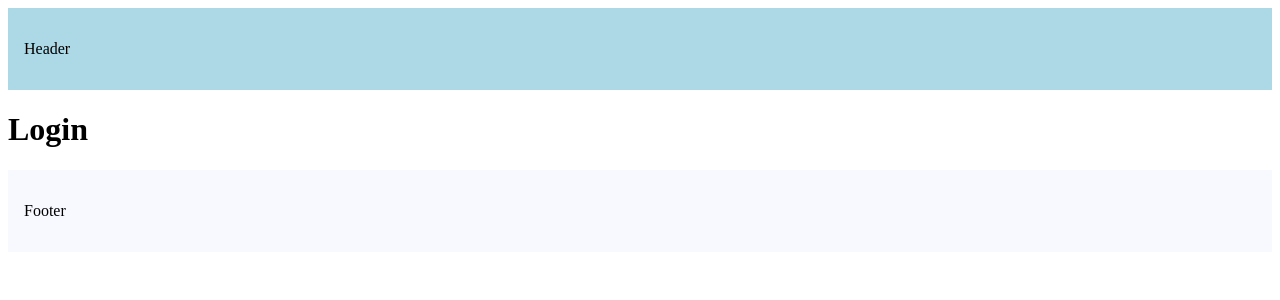
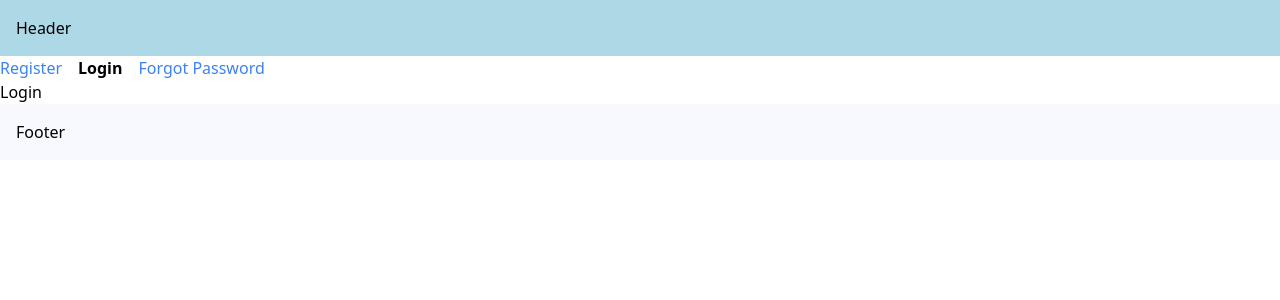
Before and after one commit to shhashwat/Learning-NextJs, a Next.js app: page /login in a window 1280 px wide. Shown: the top 300 px of the page. Built offline with nearby package versions, Linux system fonts and the light colour scheme.

Commit message:
Active Links

```diff
--- /dev/null
+++ b/src/app/(auth)/layout.tsx
@@ -0,0 +1,34 @@
+"use client";
+import { link } from "fs";
+import Link from "next/link";
+import { usePathname } from "next/navigation";
+import "./styles.css";
+
+const navLinks = [
+    {name: "Register", href: "/register"},
+    {name: "Login", href: "/login"},
+    {name: "Forgot Password", href: "/forgot-password"}
+];
+
+export default function AuthLayout({
+    children,
+}:{
+    children: React.ReactNode;
+}){
+   const pathname = usePathname();
+   return(
+    <div>
+        {navLinks.map((link) => {
+            const isActive = pathname.startsWith(link.href);
+            return (
+                <Link href={link.href} key={link.name}
+                className={isActive ? "font-bold mr-4" : "text-blue-500 mr-4"}
+                >
+                    {link.name}
+                </Link>
+            );
+        })}
+        {children}
+    </div>
+   )
+}
--- /dev/null
+++ b/src/app/(auth)/styles.css
@@ -0,0 +1,3 @@
+@tailwind base;
+@tailwind components;
+@tailwind utilities;
```
